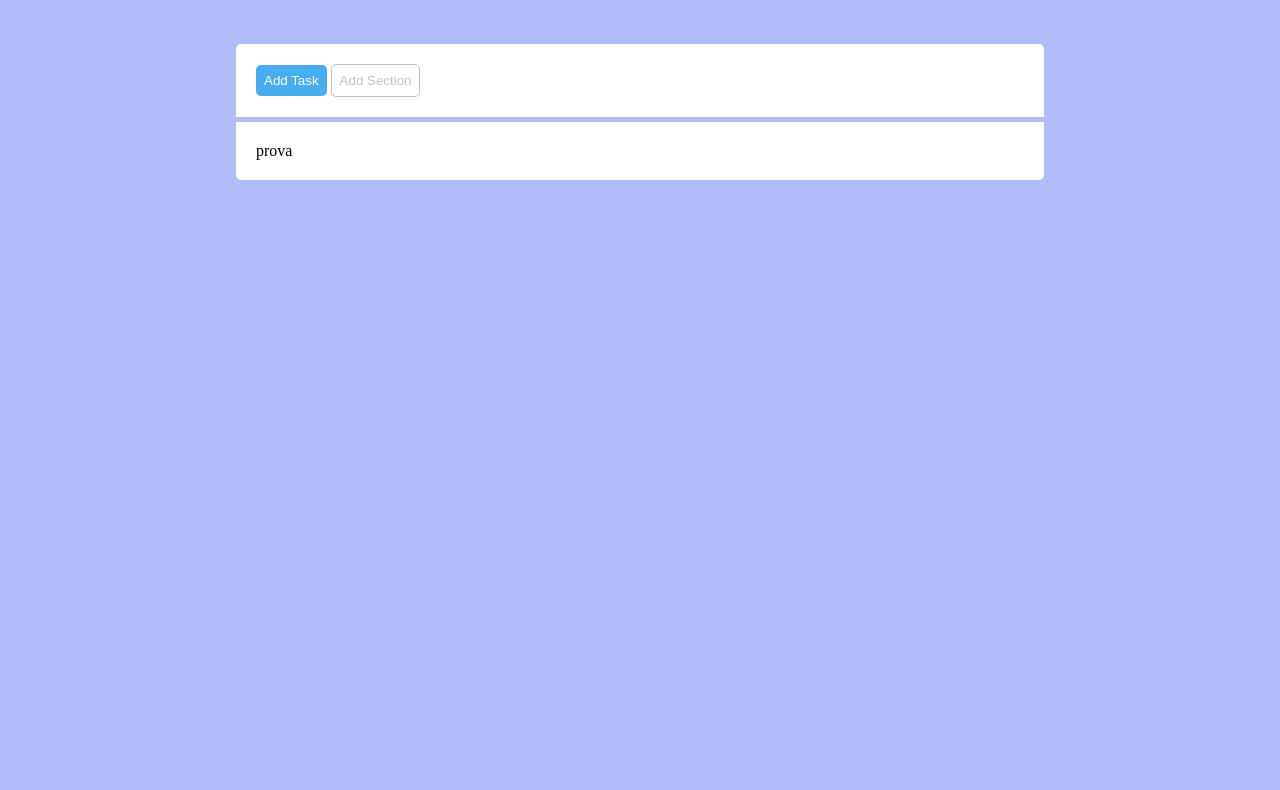
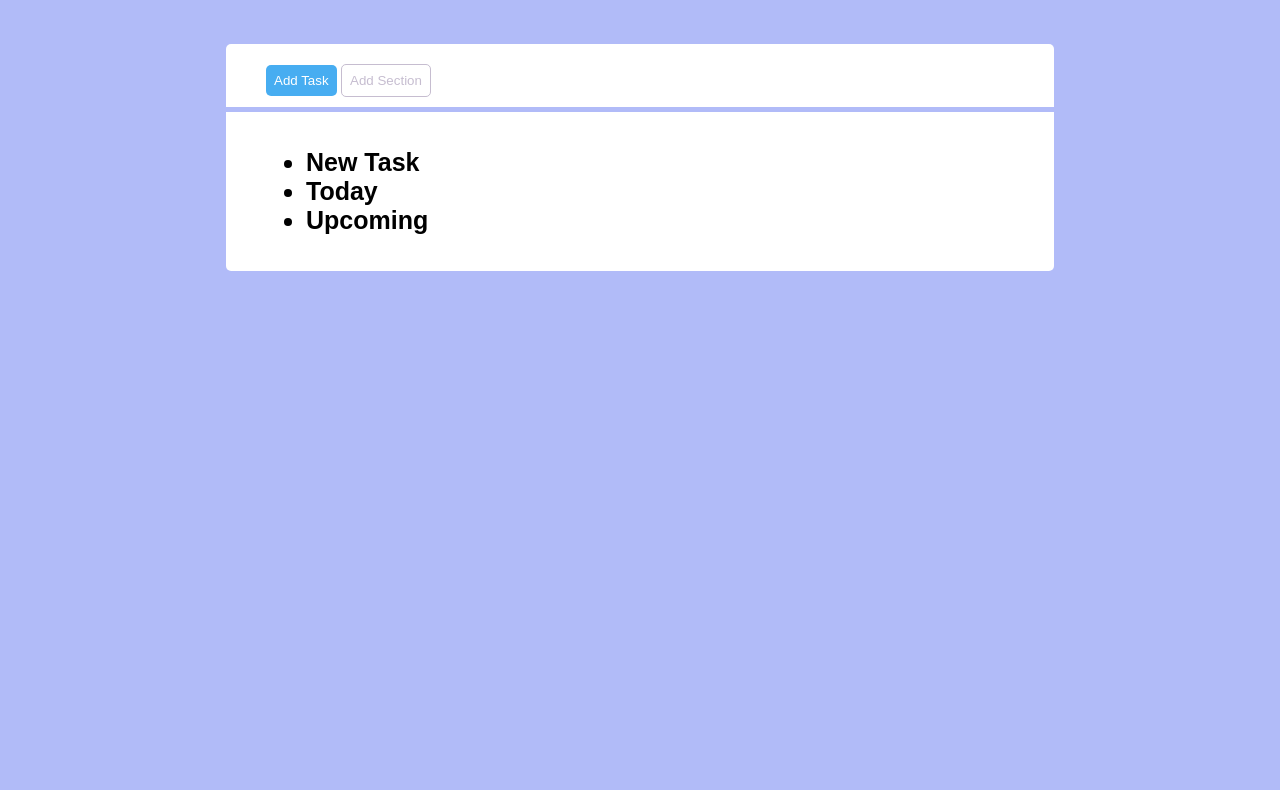
Before and after one commit to smschn/html-css-toboolist, a plain HTML site: page index.html in a window 1280 px wide. Shown: the part 76-866 px from the top of the page. Drawn offline with Linux system fonts and the light colour scheme.

Commit message:
Working on html lists and adjusted some css

```diff
--- a/css/style.css
+++ b/css/style.css
@@ -1,5 +1,6 @@
 body {
     margin: 0;
+    font-family: Arial, Helvetica, sans-serif;
 }
 
 header {
@@ -18,7 +19,6 @@ header {
     font-size: 35px;
     font-weight: bold;
     vertical-align: inherit;
-    font-family: Arial, Helvetica, sans-serif;
 }
 
 main {
@@ -32,12 +32,14 @@ main {
     margin: auto;
     width: 60%;
     padding: 20px;
+    padding-left: 40px;
 }
 
 .container.one {
     margin-bottom: 5px;
     border-top-right-radius : 5px;
     border-top-left-radius : 5px;
+    padding-bottom: 10px;
 }
 
 .button {
@@ -62,3 +64,8 @@ main {
     border-bottom-left-radius: 5px;
     border-bottom-right-radius: 5px;
 }
+
+.list-title {
+    font-size: 25px;
+    font-weight: bold;
+}
--- a/index.html
+++ b/index.html
@@ -21,7 +21,13 @@
                 <button class="button right">Add Section</button>
             </div>
 
-            <div class="container two">prova</div>
+            <div class="container two">
+                <ul>
+                    <li class="list-title">New Task</li>
+                    <li class="list-title">Today</li>
+                    <li class="list-title">Upcoming</li>
+                </ul>
+            </div>
 
         </main>
 
```
